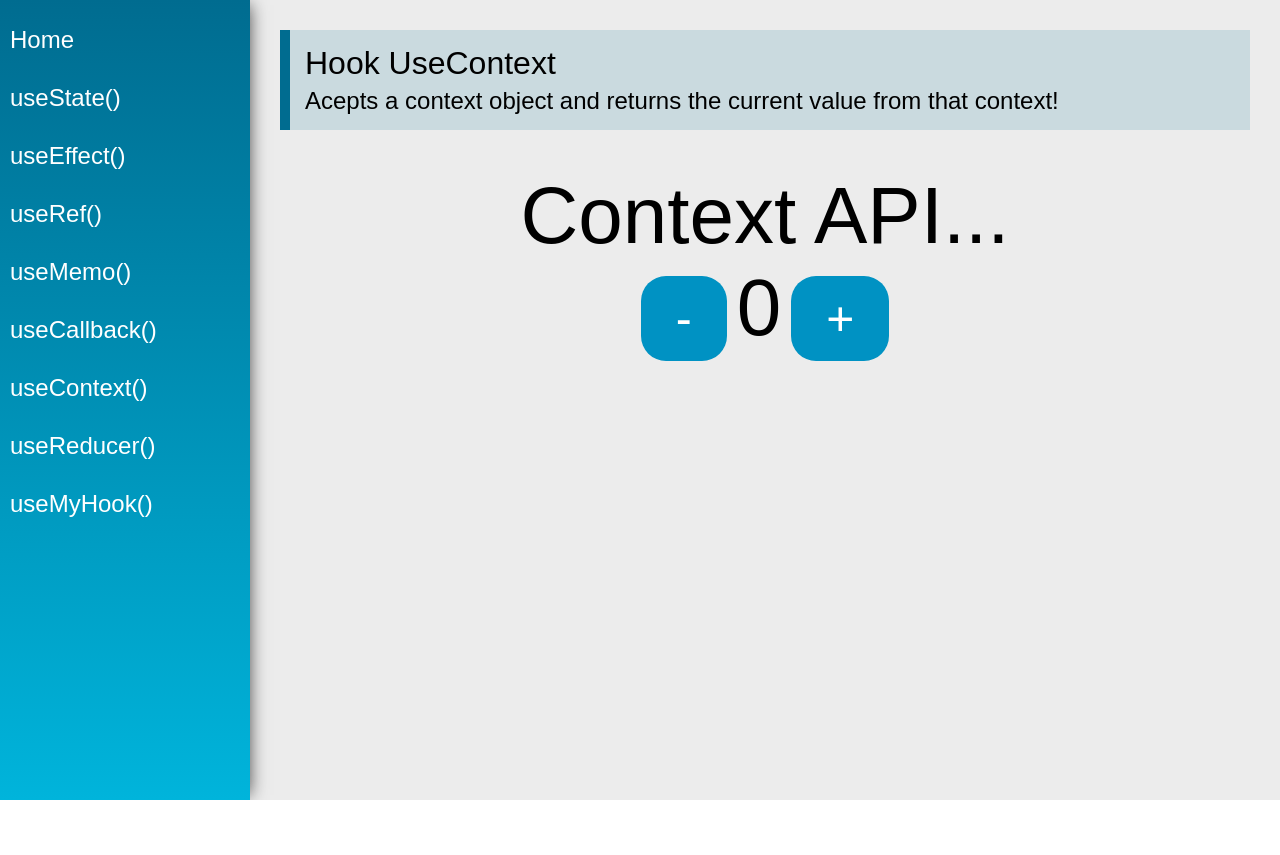
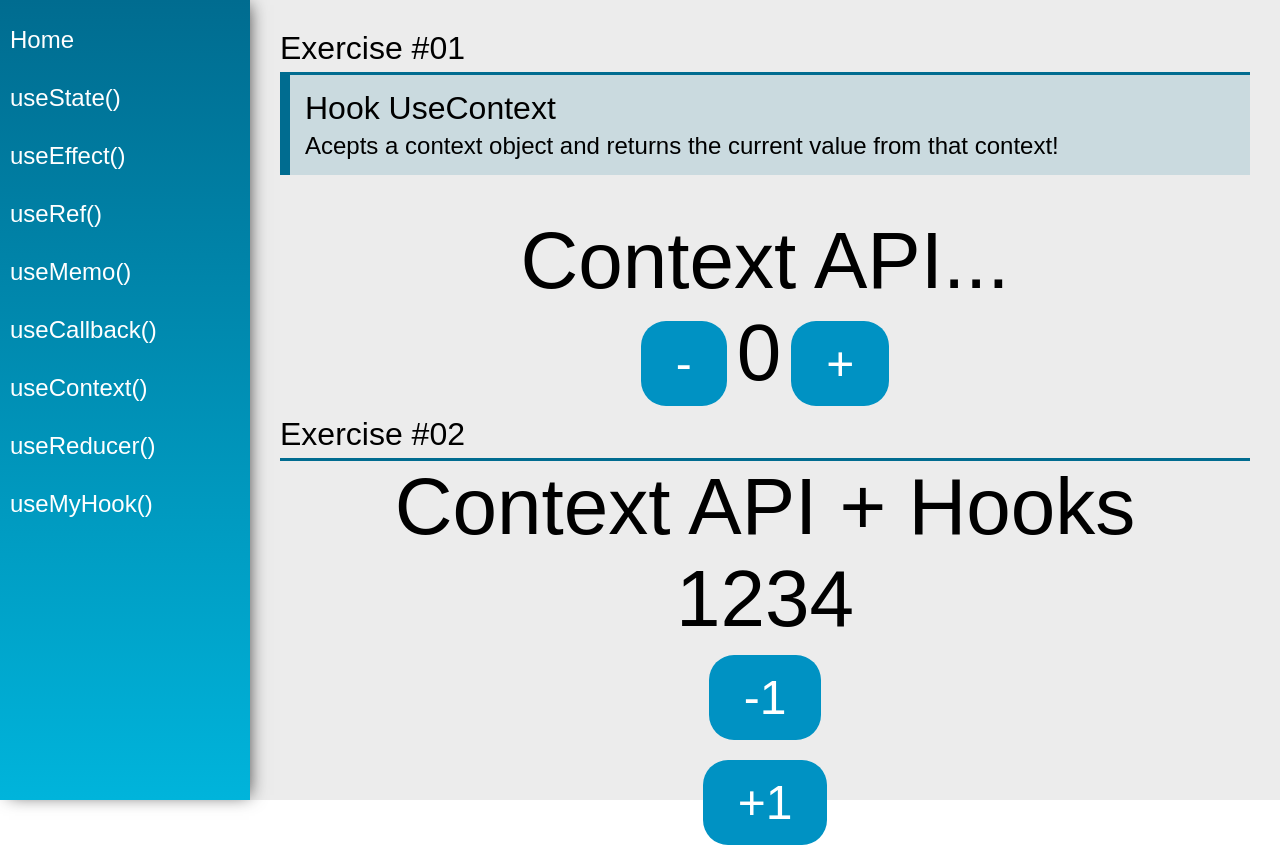
Before and after one commit to black-dev-x/hooks-curso-react-redux, a React (Create React App) app: page /useContext in a window 1280 px wide. Before the commit the page ends 800 px from the top, so only its background shows below. Built offline with nearby package versions, Linux system fonts and the light colour scheme.

Commit message:
useReducer

```diff
--- a/src/data/Store.jsx
+++ b/src/data/Store.jsx
@@ -1,7 +1,19 @@
-import React from 'react'
+import React, { useState } from 'react'
 
-const Store = () => {
-  return <div> </div>
+const initialState = {
+  number: 1234,
+  text: 'Context API + Hooks',
+  setNumber: () => {},
+  setText: () => {}
+}
+export const AppContext = React.createContext(initialState)
+
+const Store = props => {
+  const [state, setState] = useState(initialState)
+  const updateValue = (key, value) => setState({ ...state, [key]: value })
+  const setNumber = number => updateValue('number', number)
+  const setText = text => updateValue('text', text)
+  return <AppContext.Provider value={{ ...state, setNumber, setText }}>{props.children}</AppContext.Provider>
 }
 
 export default Store
--- a/src/views/App.jsx
+++ b/src/views/App.jsx
@@ -5,10 +5,12 @@ import { BrowserRouter as Router } from 'react-router-dom'
 import Menu from '../components/layout/Menu'
 import Content from '../components/layout/Content'
 import DataContext, { initialState } from '../data/DataContext'
+import Store from '../data/Store'
 
 const App = props => {
   const [state, setState] = useState(initialState)
   return (
+    <Store>
       <DataContext.Provider value={{ ...state, setState }}>
         <div className='App'>
           <Router>
@@ -17,6 +19,7 @@ const App = props => {
           </Router>
         </div>
       </DataContext.Provider>
+    </Store>
   )
 }
 
--- a/src/views/examples/UseContext.jsx
+++ b/src/views/examples/UseContext.jsx
@@ -1,12 +1,16 @@
 import React, { useContext } from 'react'
 import PageTitle from '../../components/layout/PageTitle'
+import SectionTitle from '../../components/layout/SectionTitle'
 import DataContext from '../../data/DataContext'
+import { AppContext } from '../../data/Store'
 
 const UseContext = props => {
   const data = useContext(DataContext)
+  const app = useContext(AppContext)
   const setNumber = n => data.setState({ ...data, number: n })
   return (
     <div className='UseContext'>
+      <SectionTitle title='Exercise #01' />
       <PageTitle title='Hook UseContext' subtitle='Acepts a context object and returns the current value from that context!' />
       <div className='center'>
         <span className='text'>{data.text}</span>
@@ -20,6 +24,21 @@ const UseContext = props => {
           </button>
         </div>
       </div>
+      <SectionTitle title='Exercise #02' />
+      <div className='center'>
+        <span className='text'>{app.text}</span>
+        <span className='text'>{app.number}</span>
+        <div>
+          <button className='btn' onClick={() => app.setNumber(app.number - 1)}>
+            -1
+          </button>
+        </div>
+        <div>
+          <button className='btn' onClick={() => app.setNumber(app.number + 1)}>
+            +1
+          </button>
+        </div>
+      </div>
     </div>
   )
 }
--- a/src/views/examples/UseReducer.jsx
+++ b/src/views/examples/UseReducer.jsx
@@ -1,10 +1,25 @@
 import React from 'react'
 import PageTitle from '../../components/layout/PageTitle'
 
+const initialState = {
+  number: 0,
+  user: null,
+  cart: [],
+  products: []
+}
+
+const reducer = (state = initialState, action) => {
+  switch (action.type) {
+    case 'add2ToNumber':
+      return { ...state, number: state.number + 2 }
+    default:
+      return state
+  }
+}
 const UseReducer = props => {
   return (
     <div className='UseReducer'>
-      <PageTitle title='Hook UseReducer' subtitle='Uma outra forma de ter estado em componentes funcionais!' />
+      <PageTitle title='Hook UseReducer' subtitle='Another way to use state in functional components!' />
     </div>
   )
 }
```
Lines whose indentation alone changed are shown as unchanged.
